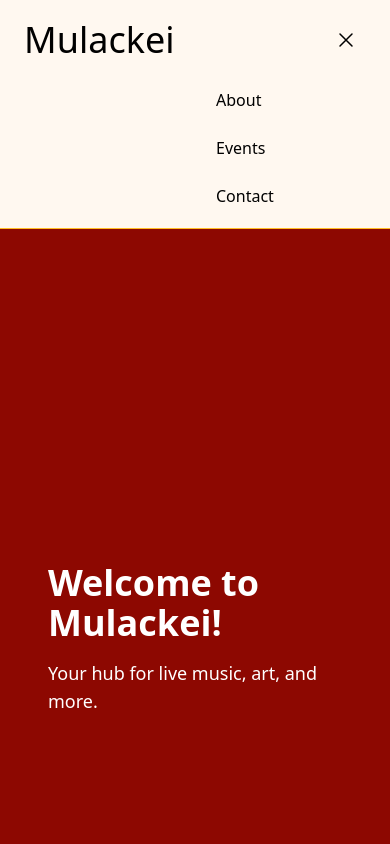
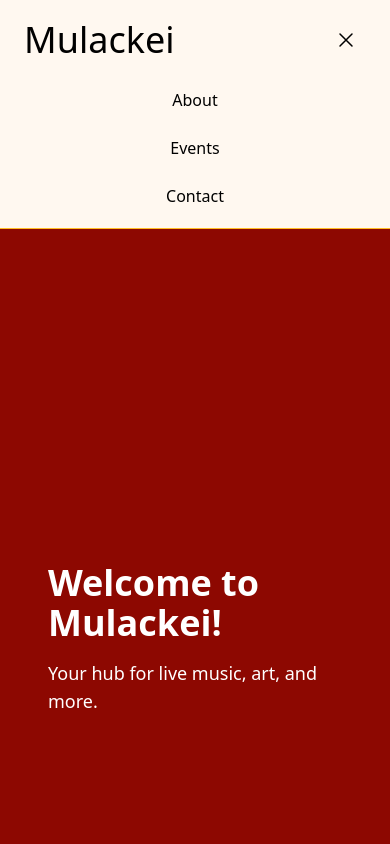
Before and after one commit to bradheath96/mulackei-site, a React (Create React App) app: page / in a window 390 px wide. Both pictures are taken after a click on the button 346 px from the left and 40 px from the top of the page. Shown: the top 844 px of the page. Built offline with nearby package versions, Linux system fonts and the light colour scheme.

Commit message:
Minor changes to event details breakpoints

```diff
--- a/src/components/Header.js
+++ b/src/components/Header.js
@@ -60,12 +60,12 @@ const Header = () => {
 
 			{/* Mobile Navigation Panel */}
 			<DisclosurePanel className="sm:hidden">
-				<div className="space-y-2 pb-3 px-48 text-center">
+				<div className="space-y-2 pb-3 px-36 text-center">
 					{navigation.map((item) => (
 						<Link
 							key={item.name}
 							to={item.to}
-							className="block text-black hover:bg-boxYellow hover:text-black  px-6 py-2 text-base font-medium"
+							className="block text-black hover:bg-boxYellow hover:text-black py-2 text-base font-medium"
 						>
 							{item.name}
 						</Link>
--- a/src/pages/EventDeatails.js
+++ b/src/pages/EventDeatails.js
@@ -45,7 +45,7 @@ const EventDetails = () => {
 		<div className="bg-primary min-h-screen text-white">
 			<div className="grid grid-flow-col-1 lg:grid-cols-2">
 				<div className="justify-center lg:mt-10 lg:mx-8">
-					<div className="w-full lg:max-w-[600px] max-h-[450px] lg:max-h-[620px] flex items-center justify-center overflow-hidden">
+					<div className="w-full lg:max-w-[600px] max-h-[500px] lg:max-h-[620px] flex items-center justify-center overflow-hidden">
 						<img
 							src={event.image.asset.url}
 							alt={event.name}
@@ -71,7 +71,7 @@ const EventDetails = () => {
 			<div className="grid grid-cols-1 lg:grid-cols-2">
 				<div></div>
 				<div className="flex flex-col justify-start mx-5 mt-10">
-					<div className="text-lg font-light justify-start mr-5 space-y-4 mb-10">
+					<div className="text-md font-light justify-start mr-5 space-y-4 mb-10">
 						{event.description.map((block, index) => (
 							<p key={index}>
 								{block.children.map((child) => child.text).join(" ")}
```
